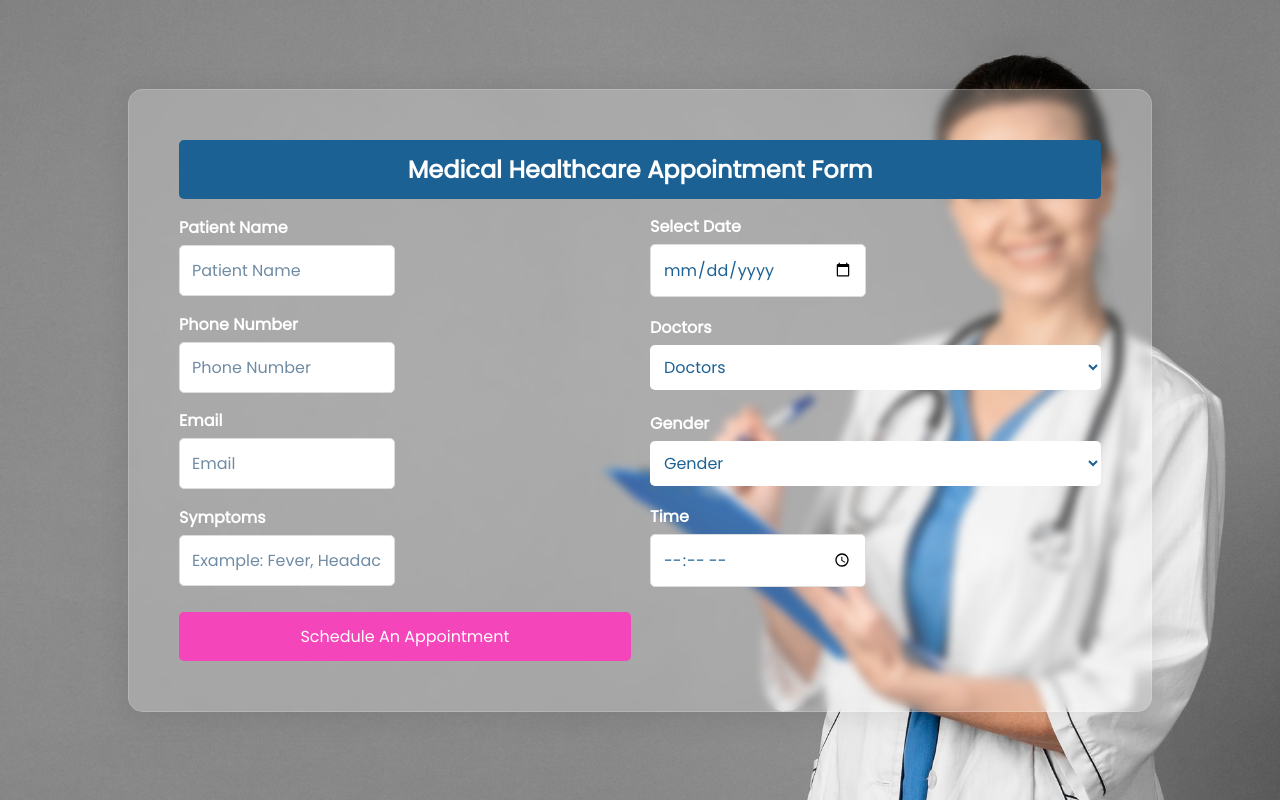
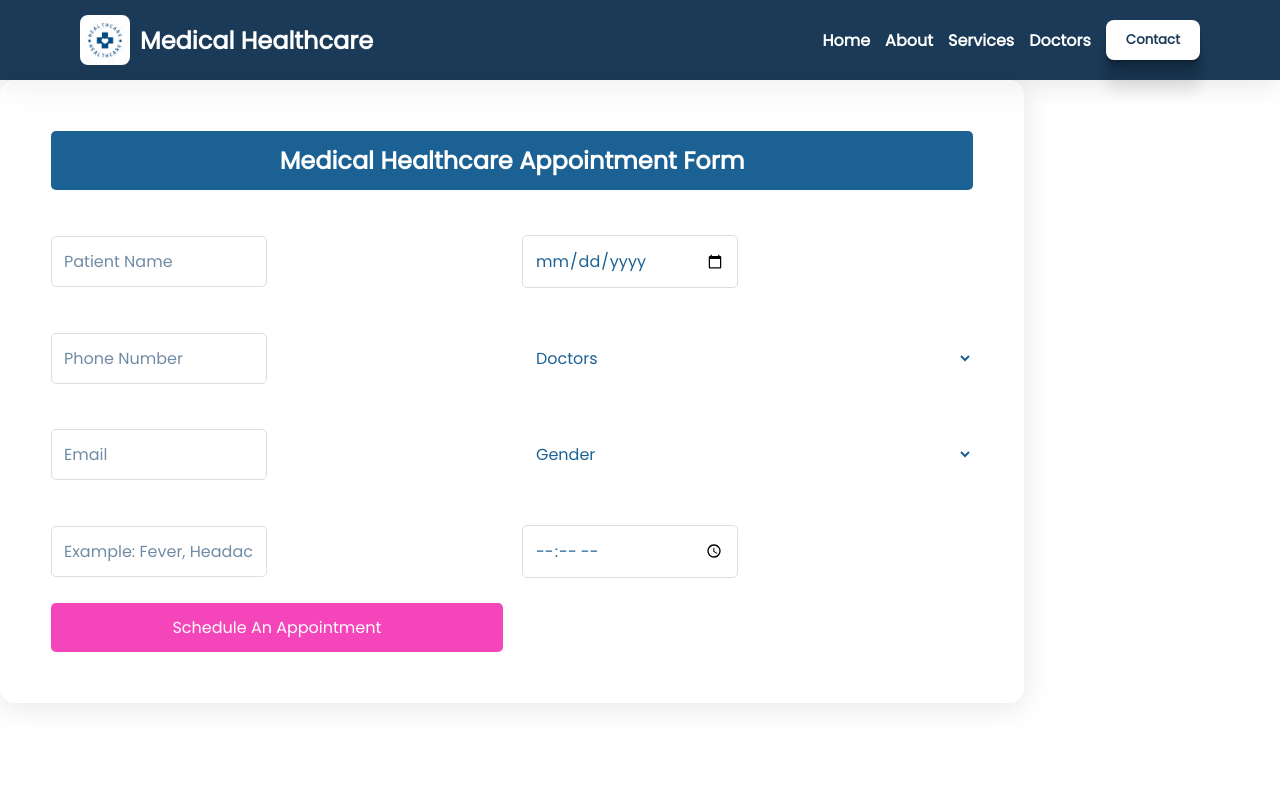
Before and after one commit to CodeArtist-Muhammad-Tayyeb/HealthCare-Project-For-Software-Engineering, a plain HTML site: page appointment.html in a window 1280 px wide. Drawn offline with Linux system fonts and the light colour scheme.

Commit message:
update BSRK

```diff
--- a/CSS/appointment.css
+++ b/CSS/appointment.css
@@ -1,4 +1,4 @@
-@font-face {
+/* @font-face {
   font-family: myFont;
   src: url(../asset/Poppins-Regular.otf);
 }
@@ -8,9 +8,9 @@
   padding: 0;
   box-sizing: border-box;
   font-family: myFont, sans-serif;
-}
+} */
 
-body {
+/* body {
   width: 100%;
   min-height: 100vh;
   background-image: url('../asset/woman-working-as-doctor.jpg');
@@ -20,10 +20,14 @@ body {
   display: flex;
   align-items: center;
   justify-content: center;
-}
+} */
 
 .form-header {
-  text-align: center;
+  display: flex;
+  align-items: center;
+  justify-content: center;
+
+  /* text-align: center; */
   margin-bottom: 15px;
   background: #1c6194;
   color: #fff;
--- a/appointment.html
+++ b/appointment.html
@@ -6,9 +6,34 @@
     <title>Book Appointment</title>
     <link rel="stylesheet" href="./CSS/style.css">
     <link rel="stylesheet" href="./CSS/appointment.css" />
-    <link rel="icon" type="image/png" href="./asset/FormFavicon.png">
   </head>
   <body>
+    <header class="header">
+      <div class="header-container">
+        <img
+          src="./asset/logo of Healthcare.png"
+          alt="Healthcare Logo"
+          class="logo"
+        />
+        <h1 class="title">Medical Healthcare</h1>
+      </div>
+      <nav class="nav">
+        <ul class="nav-list">
+          <li><a href="#">Home</a></li>
+          <li><a href="#">About</a></li>
+          <li><a href="#">Services</a></li>
+          <li><a href="./doctors-cards.html">Doctors</a></li>
+          <!-- <li class="list_btn"><a href="#">Contact</a></li>
+
+           <select class="select-dropdown" >
+            <option value="">Join as a Doctor</option>
+            <option value="">Join as a Patient</option>
+          </select> -->
+        </ul>
+        <button class="list_btn button-style">Contact</button>
+      </nav>
+    </header>
+
     <main class="form-container">
       <h2 class="form-header">Medical Healthcare Appointment Form</h2>
 
```
